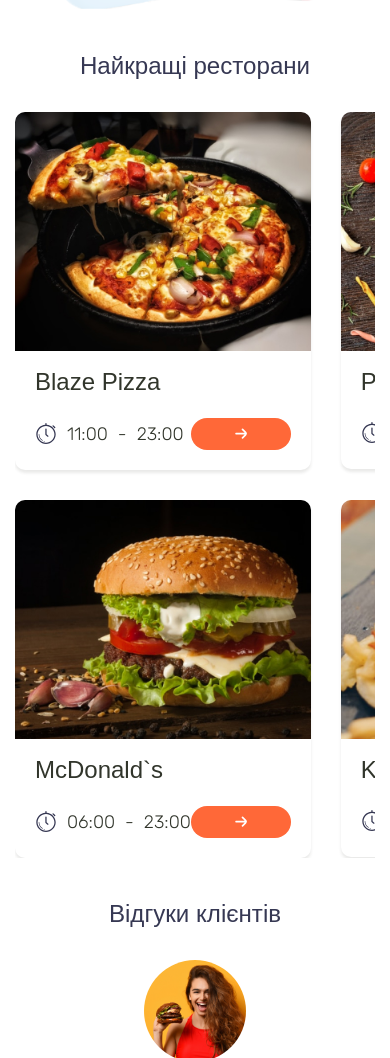
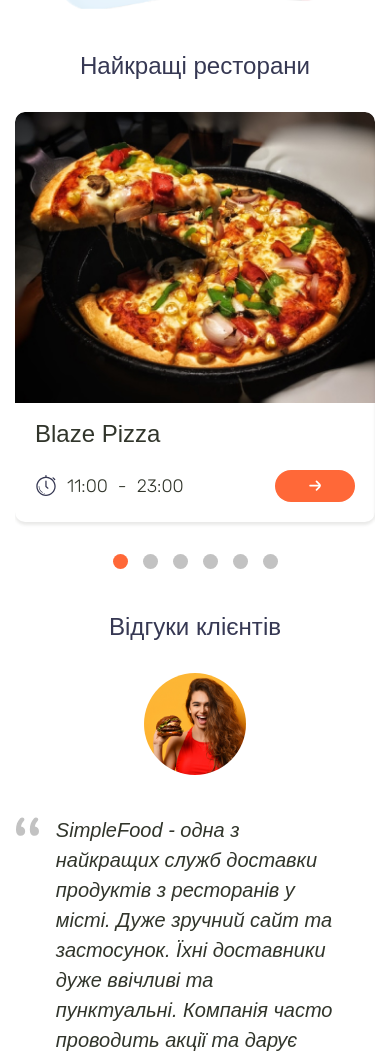
Before and after one commit to loveispanec83/food, a website: page app/index.html in a window 390 px wide. Shown: the part 2639-3697 px from the top of the page. Drawn offline with nearby package versions, Linux system fonts and the light colour scheme; files that its build step writes are made by us from their sources; a web font is replaced by a local one.

Commit message:
resto adaptive2

```diff
--- a/app/index.html
+++ b/app/index.html
@@ -661,7 +661,7 @@
         <section class="resto mb-120">
         <div class="container">
           <h2 class="title">Найкращі ресторани</h2>
-          <div class="resto-slider swiper">
+          <div class="resto__slider swiper">
             <ul class="resto__list swiper-wrapper cols">
               <li class="resto__item swiper-slide">
                 <article class="content-card">
--- a/app/js/main.js
+++ b/app/js/main.js
@@ -61,7 +61,7 @@ document.addEventListener("DOMContentLoaded", () => {
   const body = document.querySelector("body");
 
   if (window.innerWidth <= 992) {
-
+    console.log("576");
     const burger = document.querySelector(".burger");
     closeBtn = document.querySelector(".close-btn");
     const mobileNav = document.querySelector(".mobile-nav");
@@ -88,5 +88,19 @@ document.addEventListener("DOMContentLoaded", () => {
     });
   }
 
+  if (window.innerWidth <= 576) {
+    const restoSlider = new Swiper(".resto__slider", {
+      slidesPerView: 1,
+      slidesPerGroup: 1,
+      centeredSlides: true,
+      centeredSlidesBounds: true,
+      pagination: {
+        el: ".resto__dots",
+        bulletClass: "resto__dot",
+        bulletActiveClass: "resto__dot--active",
+        clickable: true,
+      },
+    });
+  }
 
 })
--- a/app/scss/parts/_resto.scss
+++ b/app/scss/parts/_resto.scss
@@ -1,4 +1,4 @@
-.restorants {
+.resto {
 
   &__list {
   box-sizing: border-box !important;
@@ -11,13 +11,46 @@
     gap: 10px;
     justify-content: center;
   }
+
+  @include r($size-xs) {
+    display: flex;
+    justify-content: initial;
+    gap: initial;
+    margin-bottom: 30px;
   }
 
-  &__item {
-    border-radius: 10px;
-    transition: box-shadow .3s;
-    &:hover {
-      box-shadow: 0px 3px 15px rgba($c-orange-900, 0.5);
+  .content-card {
+    @include r($size-xs) {
+      margin: 0 auto;
     }
   }
+  }
+
+  &__slider{
+    overflow: visible;
+    @include r($size-xs) {
+      overflow: hidden;
+    }
+  }
+
+  &__dots {
+    @extend .reviews__dots;
+    justify-content: center;
+    padding: 2px;
+  }
+
+  &__dot {
+     @extend .reviews__dot;
+    &--active {
+       @extend .reviews__dot--active;
+    }
+  }
+
+  // &__item {
+  //   border-radius: 10px;
+  //   transition: box-shadow .3s;
+  //   &:hover {
+  //     box-shadow: 0px 3px 15px rgba($c-orange-900, 0.5);
+  //   }
+  // }
 }
```
Also changed, not shown: package.json (+6 -3 lines), app/js/main.min.js.
